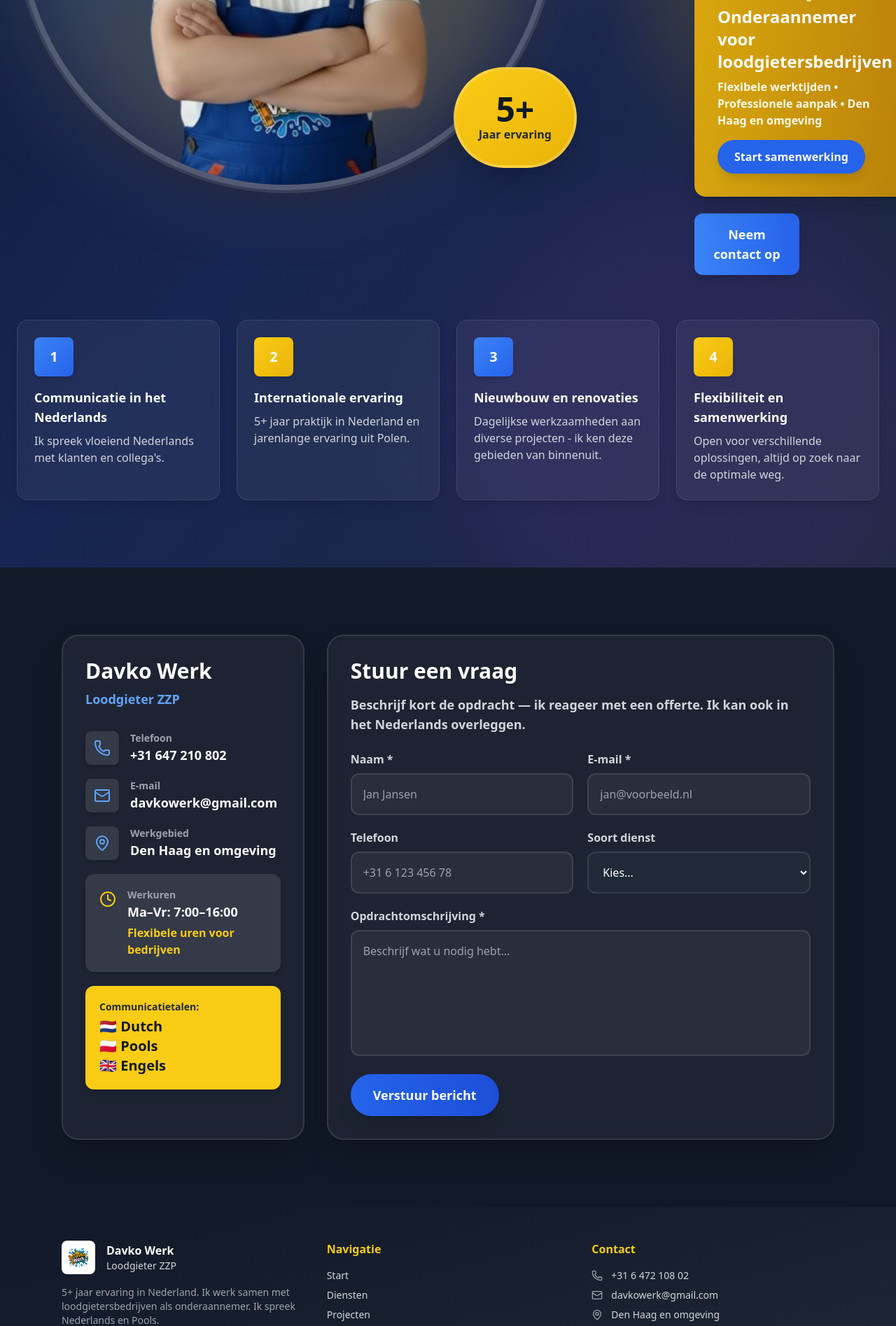
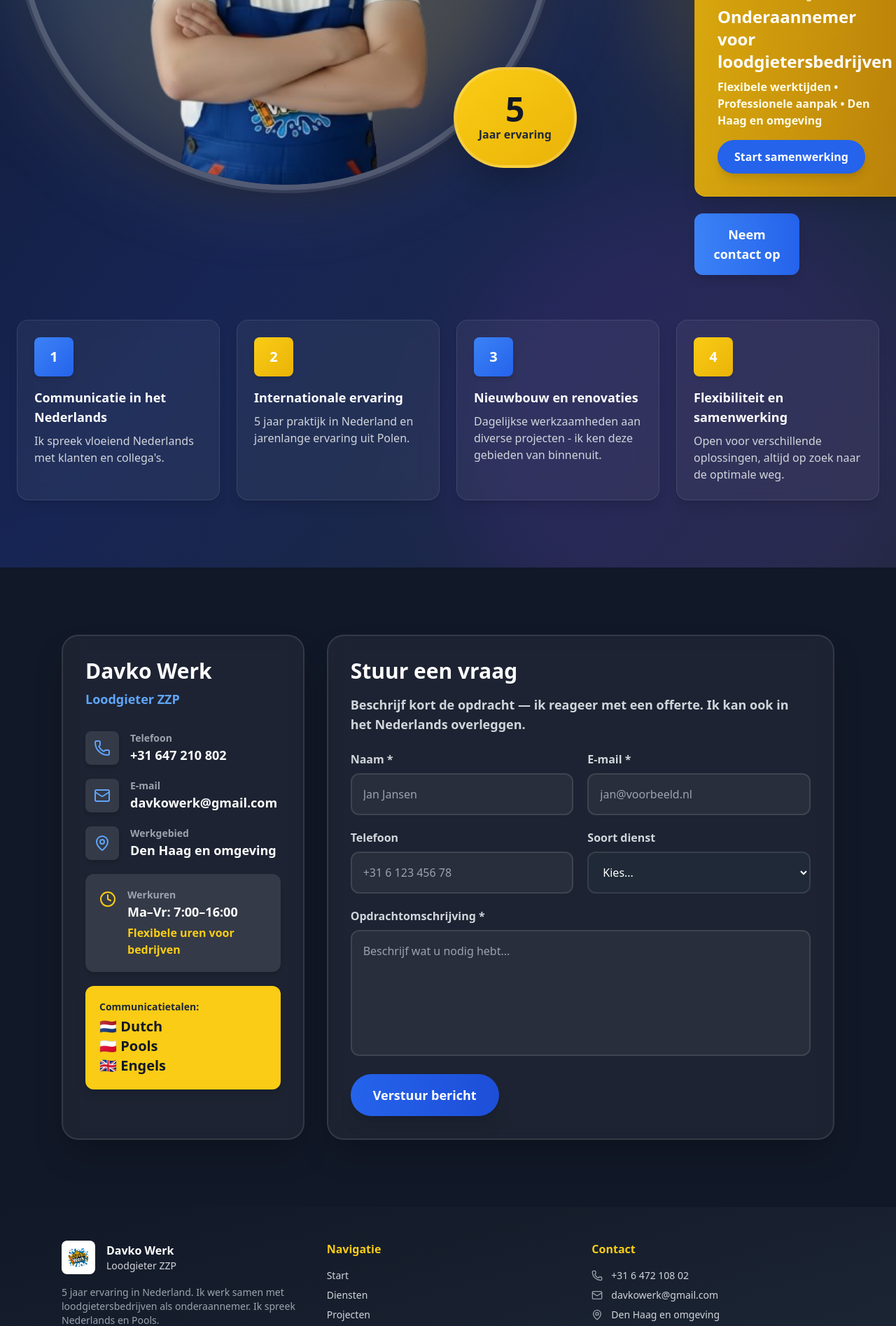
Before and after one commit to DavkoWeb-Studio/davko-werk, a React (Vite) app: page / in a window 1280 px wide. Shown: the part 3000-4895 px from the top of the page at 70% size. Built offline with nearby package versions, Linux system fonts and the light colour scheme.

Commit message:
dodawanie formularza

```diff
--- a/src/components/AboutMe.jsx
+++ b/src/components/AboutMe.jsx
@@ -61,7 +61,7 @@ export function AboutMe() {
                 {/* Badge 5+ lat */}
                 <div className="absolute bottom-8 -right-8 bg-gradient-to-br from-yellow-400 to-yellow-500 rounded-full p-8 shadow-2xl border-4 border-white/20">
                   <div className="text-center">
-                    <div className="text-5xl font-black text-gray-900">5+</div>
+                    <div className="text-5xl font-black text-gray-900">5</div>
                     <div className="text-base font-bold text-gray-800">{t('hero.stats.experience')}</div>
                   </div>
                 </div>
--- a/src/components/translations.js
+++ b/src/components/translations.js
@@ -44,7 +44,7 @@ export const translations = {
         },
         experience: {
           title: "Doświadczenie międzynarodowe",
-          desc: "5+ lat praktyki w Holandii oraz wieloletnie doświadczenie z Polski."
+          desc: "5 lat praktyki w Holandii oraz wieloletnie doświadczenie z Polski."
         },
         projects: {
           title: "Nowe budownictwo i renowacje",
@@ -181,7 +181,7 @@ export const translations = {
         },
         experience: {
           title: "Internationale ervaring",
-          desc: "5+ jaar praktijk in Nederland en jarenlange ervaring uit Polen."
+          desc: "5 jaar praktijk in Nederland en jarenlange ervaring uit Polen."
         },
         projects: {
           title: "Nieuwbouw en renovaties",
@@ -266,7 +266,7 @@ export const translations = {
       }
     },
     footer: {
-      description: "5+ jaar ervaring in Nederland. Ik werk samen met loodgietersbedrijven als onderaannemer. Ik spreek Nederlands en Pools.",
+      description: "5 jaar ervaring in Nederland. Ik werk samen met loodgietersbedrijven als onderaannemer. Ik spreek Nederlands en Pools.",
       navigation: "Navigatie",
       contact: "Contact",
       languages: "Talen:",
@@ -318,7 +318,7 @@ export const translations = {
         },
         experience: {
           title: "International experience",
-          desc: "5+ years of practice in the Netherlands and years of experience from Poland."
+          desc: "5 years of practice in the Netherlands and years of experience from Poland."
         },
         projects: {
           title: "New construction and renovations",
@@ -403,7 +403,7 @@ export const translations = {
       }
     },
     footer: {
-      description: "5+ years of experience in the Netherlands. I work with plumbing companies as a subcontractor. I speak Dutch and Polish.",
+      description: "5 years of experience in the Netherlands. I work with plumbing companies as a subcontractor. I speak Dutch and Polish.",
       navigation: "Navigation",
       contact: "Contact",
       languages: "Languages:",
```
